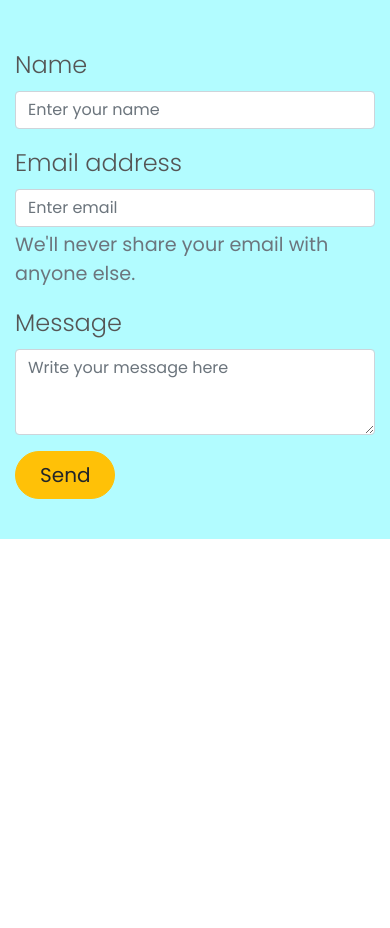
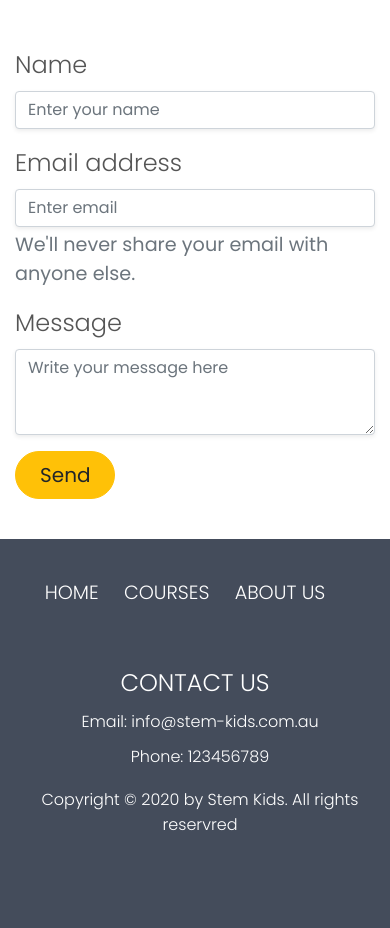
Before and after one commit to chinmay913/stemkids-website, a plain HTML site: page Resources/index.html in a window 390 px wide. Shown: the part 4120-5048 px from the top of the page. Before the commit the page ends 4659 px from the top, so only its background shows below. Drawn offline with nearby package versions, Linux system fonts and the light colour scheme.

Commit message:
add footer responsive v1

```diff
--- a/Resources/css/querries.css
+++ b/Resources/css/querries.css
@@ -63,4 +63,12 @@
   .section-courses h3 {
     margin-left: 10px;
   }
+
+  .footer-contact {
+    text-align: center;
+    margin-bottom: 7px;
+  }
+  footer p {
+    margin-top: 10px;
+  }
 }
--- a/Resources/css/style.css
+++ b/Resources/css/style.css
@@ -145,7 +145,7 @@ nav a:active {
 }
 
 .section-offer {
-  background-color: #f7f7f7;
+  background-color: #ffffff;
 }
 
 .section-offer p {
@@ -159,11 +159,47 @@ nav a:active {
 .courses-row {
   margin-bottom: 80px;
 }
-
+.section-courses {
+  background-color: #f0f0f0;
+}
 /* ******************************
 ******* contact Section **********
 ********************************* */
 
 .section-contact {
-  background-color: #b2fcff;
+  background-color: #ffffff;
 }
+
+/* ******************************
+******* footer Section **********
+********************************* */
+.section-footer {
+  background-color: #444c5b;
+  color: #ffffff;
+  font-size: 80%;
+}
+.footer-nav {
+  list-style: none;
+  text-transform: uppercase;
+  text-align: center;
+  margin-bottom: 60px;
+}
+
+.footer-nav li {
+  display: inline-block;
+}
+.footer-nav li a:link,
+.footer-nav li a:visited {
+  margin-right: 20px;
+  text-decoration: none;
+  color: #ffffff;
+}
+
+.footer-nav li a:hover,
+.footer-nav li a:active {
+  color: #cacaca;
+}
+
+.footer-contact {
+  text-align: left;
+}
--- a/Resources/index.html
+++ b/Resources/index.html
@@ -28,6 +28,10 @@
     <link
       href="https://fonts.googleapis.com/css2?family=Poppins:wght@100;200;300;400;700;&display=swap"
       rel="stylesheet"
+    />
+    <link
+      rel="stylesheet"
+      href="https://cdnjs.cloudflare.com/ajax/libs/animate.css/4.0.0/animate.min.css"
     />
     <link
       rel="stylesheet"
@@ -196,7 +200,7 @@
                 <label for="nameInput">Name</label>
                 <input
                   type="text"
-                  class="form-control"
+                  class="form-control shadow-sm"
                   id="nameInput"
                   placeholder="Enter your name"
                 />
@@ -205,7 +209,7 @@
                 <label for="emailInput">Email address</label>
                 <input
                   type="email"
-                  class="form-control"
+                  class="form-control shadow-sm"
                   id="emailInput"
                   aria-describedby="emailHelp"
                   placeholder="Enter email"
@@ -217,7 +221,7 @@
               <div class="form-group">
                 <label for="message">Message</label>
                 <textarea
-                  class="form-control"
+                  class="form-control shadow-sm"
                   id="message"
                   rows="3"
                   placeholder="Write your message here"
@@ -234,6 +238,31 @@
           </div>
         </div>
       </div>
+    </section>
+
+    <section id="section-footer" class="section-footer">
+      <footer>
+        <div class="container">
+          <div class="row">
+            <div class="col-md-4">
+              <ul class="footer-nav">
+                <li><a href="#">Home</a></li>
+                <li><a href="#">Courses</a></li>
+                <li><a href="#">About us</a></li>
+              </ul>
+            </div>
+            <div class="col-md-5 order-md-1"></div>
+            <div class="col-md-3 order-md-2">
+              <h3 class="footer-contact">Contact us</h3>
+              <p class="footer-contact">Email: info@stem-kids.com.au</p>
+              <p class="footer-contact">Phone: 123456789</p>
+            </div>
+          </div>
+        </div>
+        <p class="text-center">
+          Copyright © 2020 by Stem Kids. All rights reservred
+        </p>
+      </footer>
     </section>
     <script
       src="https://code.jquery.com/jquery-3.5.1.slim.min.js"
```
